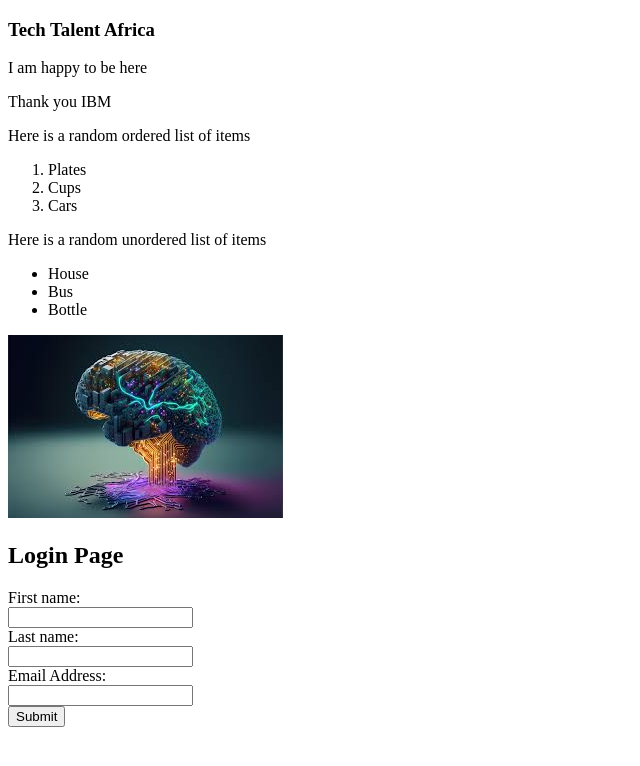
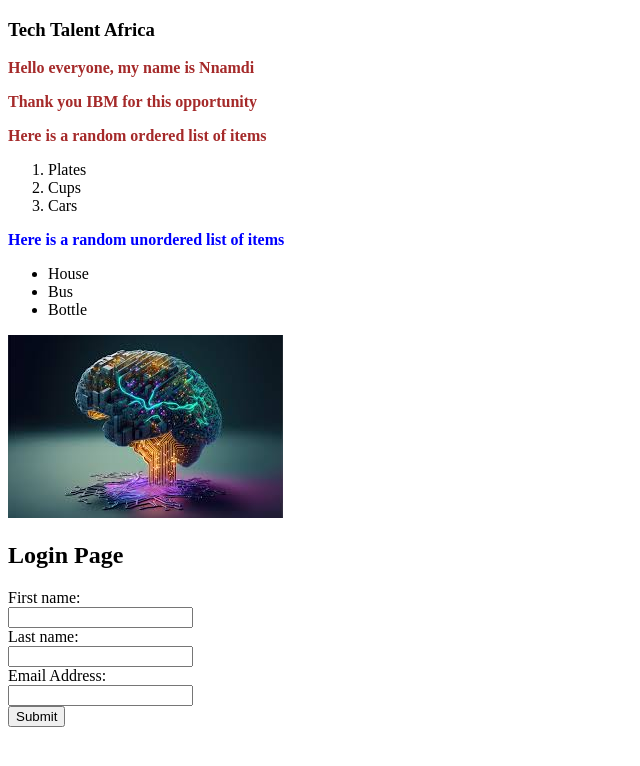
Before and after one commit to KingTomasi/code-the-future-for-rollo, a plain HTML site: page Intro-To-Code/index.html in a window 1280 px wide. Shown: the whole page, without its empty margins (0-640 px from the left). Drawn offline with Linux system fonts and the light colour scheme.

Commit message:
Day 4 exercise
My attempt on applying various forms of CSS

```diff
--- a/Intro-To-Code/index.html
+++ b/Intro-To-Code/index.html
@@ -1,11 +1,17 @@
 <!DOCTYPE html>
 <html>
     <h3>Tech Talent Africa</h3>
+    <style type="text/css">
+        p {
+            color:brown;
+            font-weight: bold;
+        }
+    </style>
 
     <body>
 
-    <p>I am happy to be here</p>
-    <p>Thank you IBM</p>
+    <p>Hello everyone, my name is Nnamdi</p>
+    <p>Thank you IBM for this opportunity</p>
 
     <p>Here is a random ordered list of items</p>
 
@@ -15,7 +21,7 @@
         <li>Cars</li>
     </ol>
 
-    <p>Here is a random unordered list of items</p>
+    <p style="color:blue">Here is a random unordered list of items</p>
     <ul>
         <li>House</li>
         <li>Bus</li>
```
